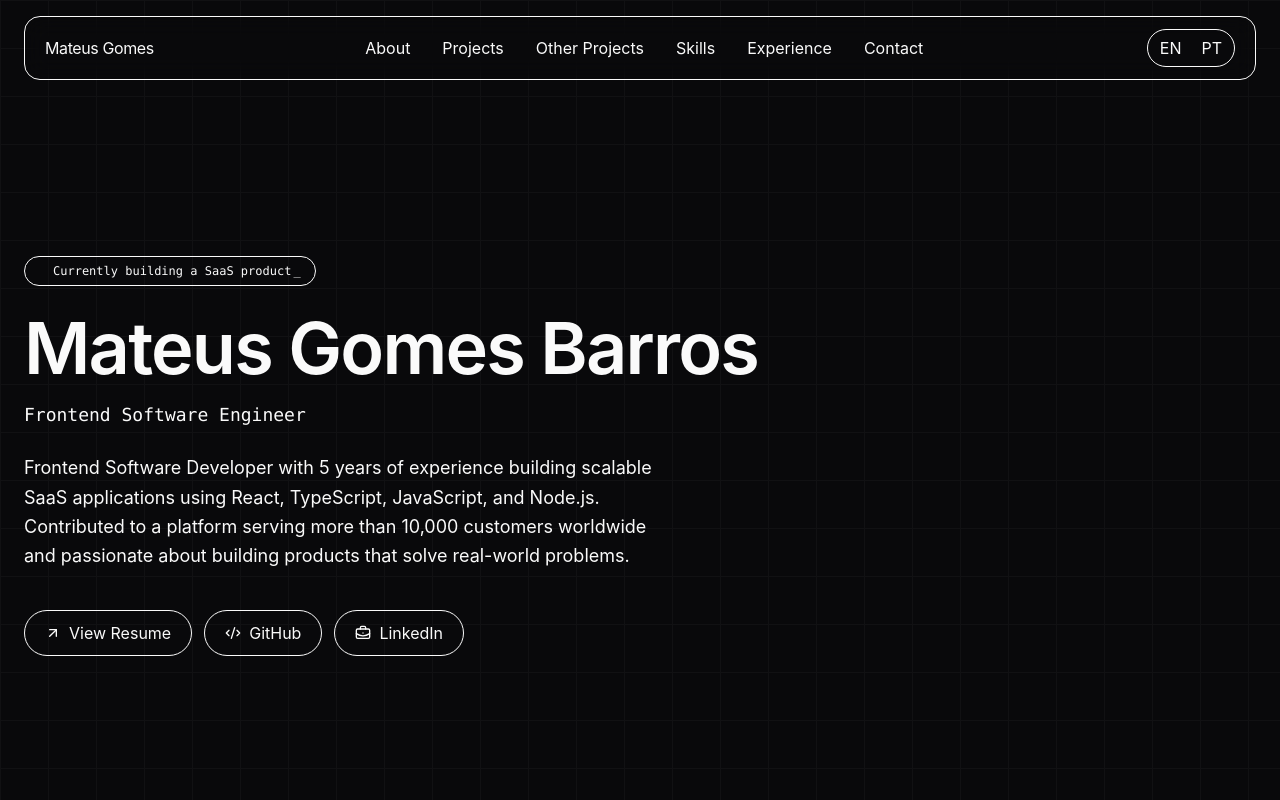
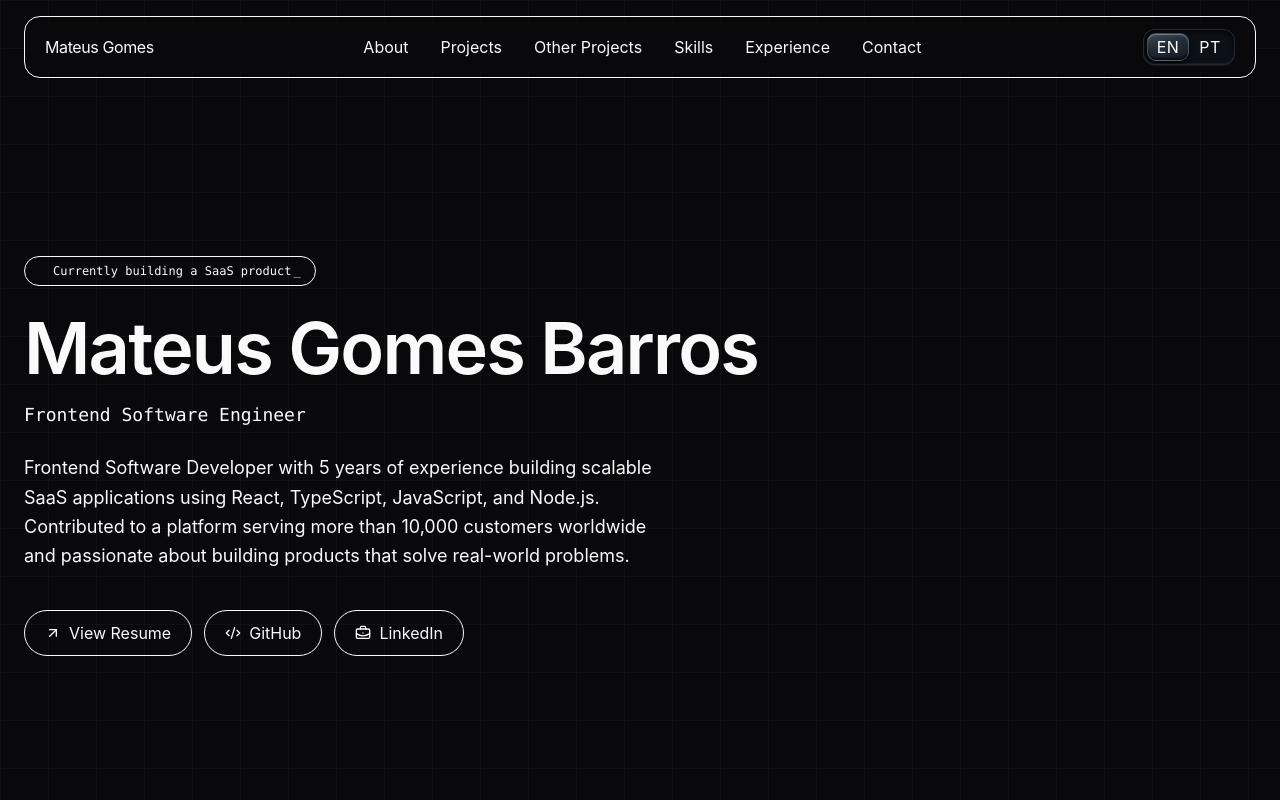
Before and after one commit to mateus-gomes-barros/mateus-portfolio, a React (Vite) app: page / in a window 1280 px wide. Shown: the top 800 px of the page. Built offline with nearby package versions, Linux system fonts and the light colour scheme.

Commit message:
style: animated tactile 3D language rocker switch

```diff
--- a/src/components/layout/Navbar.tsx
+++ b/src/components/layout/Navbar.tsx
@@ -11,7 +11,40 @@ export function Navbar() {
   const { language, setLanguage } = useLanguage()
   const pt = language === 'pt-BR'
   const labels: Record<string, string> = { about: 'Sobre', projects: 'Projetos', 'other-projects': 'Outros projetos', skills: 'Habilidades', experience: 'Experiência', contact: 'Contato' }
-  const switcher = <div className="flex shrink-0 items-center rounded-full border border-border bg-bg-raised/70 p-0.5" role="group" aria-label={pt ? 'Selecionar idioma' : 'Select language'}>{(['en', 'pt-BR'] as const).map((value) => <button key={value} type="button" onClick={() => setLanguage(value)} aria-pressed={language === value} className={`rounded-full px-2.5 py-1 text-xs font-mono transition-colors ${language === value ? 'bg-signal text-bg' : 'text-ink-muted hover:text-ink'}`}>{value === 'en' ? 'EN' : 'PT'}</button>)}</div>
+  const switcher = (
+    <div
+      role="group"
+      aria-label={pt ? 'Selecionar idioma' : 'Select language'}
+      className="relative isolate flex h-9 w-[92px] shrink-0 items-center overflow-hidden rounded-xl border border-white/10 bg-[#0c1118] p-[3px]"
+      style={{
+        boxShadow: 'inset 0 2px 5px rgba(0,0,0,.8), inset 0 -1px 1px rgba(255,255,255,.08), 0 1px 0 rgba(255,255,255,.06)',
+      }}
+    >
+      <motion.span
+        aria-hidden="true"
+        className="pointer-events-none absolute left-[3px] top-[3px] z-0 h-[calc(100%-6px)] w-[calc(50%-3px)] rounded-[9px] border border-white/20"
+        initial={false}
+        animate={{ x: pt ? '100%' : '0%' }}
+        transition={{ type: 'spring', stiffness: 460, damping: 29, mass: 0.65 }}
+        style={{
+          background: 'linear-gradient(165deg, #3b4753 0%, #222c38 45%, #121923 100%)',
+          boxShadow: 'inset 0 1px 1px rgba(255,255,255,.32), inset 0 -2px 2px rgba(0,0,0,.65), 0 3px 5px rgba(0,0,0,.7), 0 0 0 1px rgba(0,0,0,.4)',
+        }}
+      />
+      {(['en', 'pt-BR'] as const).map((value) => (
+        <button
+          key={value}
+          type="button"
+          onClick={() => setLanguage(value)}
+          aria-pressed={language === value}
+          aria-label={value === 'en' ? 'English' : 'Português'}
+          className={`relative z-10 flex h-full w-1/2 items-center justify-center rounded-lg font-mono text-[11px] font-semibold tracking-wide transition-colors duration-200 focus-visible:outline-2 focus-visible:outline-offset-2 focus-visible:outline-signal ${language === value ? 'text-signal' : 'text-ink-faint hover:text-ink-muted'}`}
+        >
+          {value === 'en' ? 'EN' : 'PT'}
+        </button>
+      ))}
+    </div>
+  )
 
   const activeId = useActiveSection(
     navigationLinks.map((link) => link.id),
```
